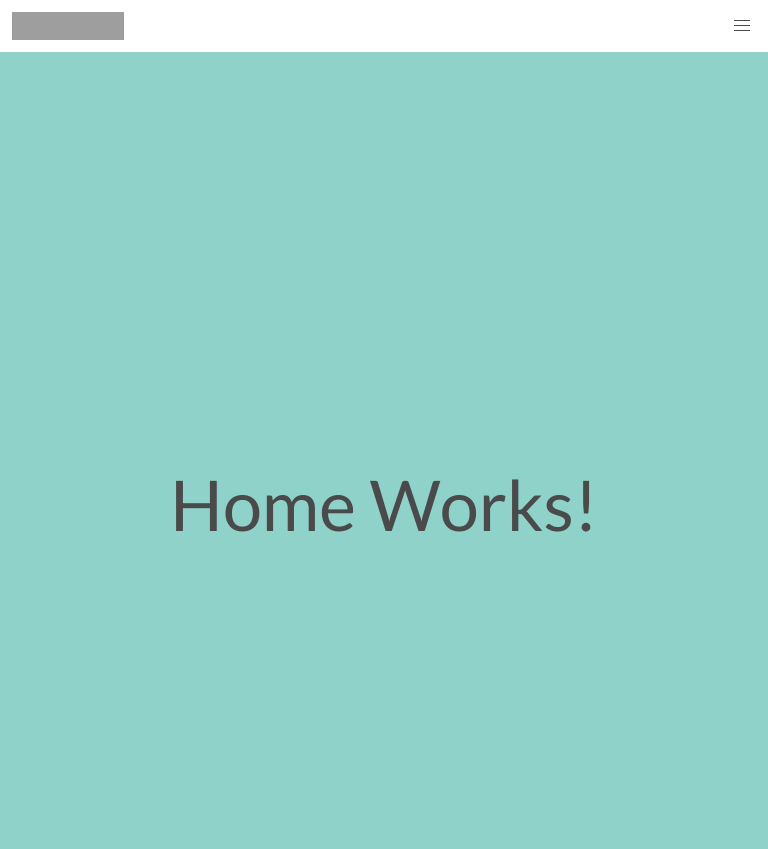
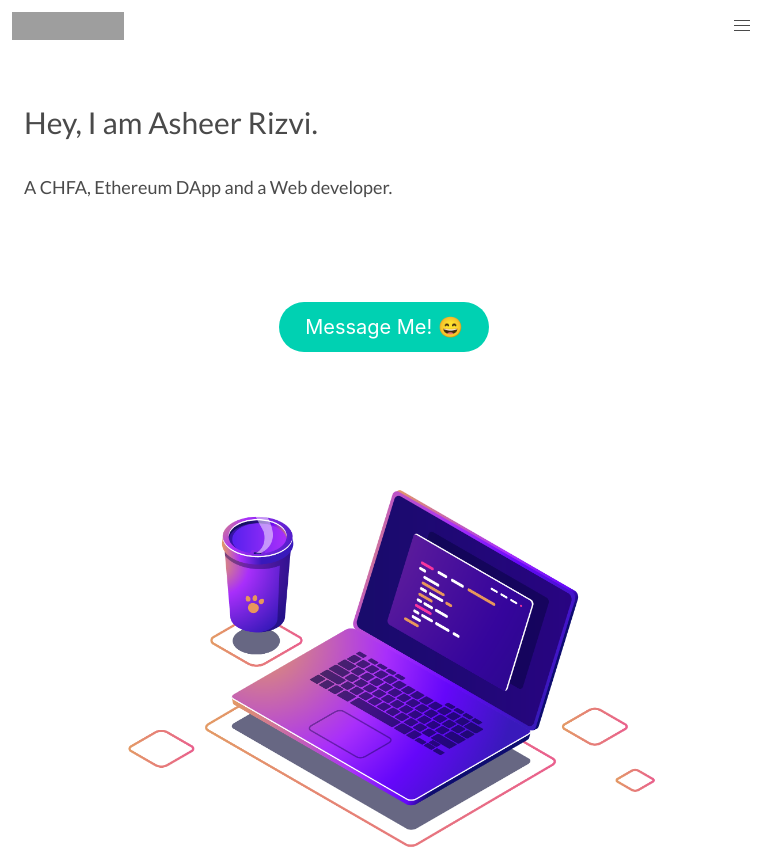
Before and after one commit to asheerrizvi/asheerrizvi-angular, an Angular app: page / in a window 768 px wide. Shown: the top 849 px of the page. Built offline with nearby package versions, Linux system fonts and the light colour scheme; grey boxes are pictures that could not be loaded.

Commit message:
Initial skeletal code for Home with pending improvements for dummy vector.

```diff
--- a/src/app/components/home/home.component.css
+++ b/src/app/components/home/home.component.css
@@ -0,0 +1,38 @@
+@media only screen and (min-width: 768px) {
+    .home-container {
+        padding: 40px;
+    }
+
+    .greeting {
+        font-size: 40px;
+        margin-bottom: 2% !important;
+    }
+
+    .primary-skills {
+        font-size: 25px;
+    }
+
+    .button {
+        margin-top: 5%;
+    }
+}
+
+@media only screen and (max-width: 768px) {
+    .home-container {
+        padding: 40px;
+    }
+
+    .greeting {
+        font-size: 30px;
+        margin-bottom: 4% !important;
+    }
+
+    .primary-skills {
+        font-size: 18px;
+    }
+
+    .button {
+        display: block;
+        margin: 14% auto 5% auto !important;
+    }
+}
--- a/src/app/components/home/home.component.html
+++ b/src/app/components/home/home.component.html
@@ -1,3 +1,16 @@
-<p style="font-size: 70px; padding-top: 400px; padding-bottom: 400px; background-color: #8ED2C9; text-align: center;">
-  Home Works!
-</p>
+<section class="section">
+  <div class="container">
+    <div class="columns is-vcentered">
+      <div class="column is-half">
+        <div class="content">
+          <p class="greeting">Hey, I am Asheer Rizvi.</p>
+          <p class="primary-skills">A CHFA, Ethereum DApp and a Web developer.</p>
+          <button class="button is-primary is-rounded is-medium"><span>Message Me! <span role="img" aria-label="emoji">😄</span></span></button>
+        </div>
+      </div>
+      <div class="column is-half">
+        <img src="../../../assets/greeting-art.png">
+      </div>
+    </div>
+  </div>
+</section>
```
Also changed, not shown: src/assets/greeting-art.png (added).
